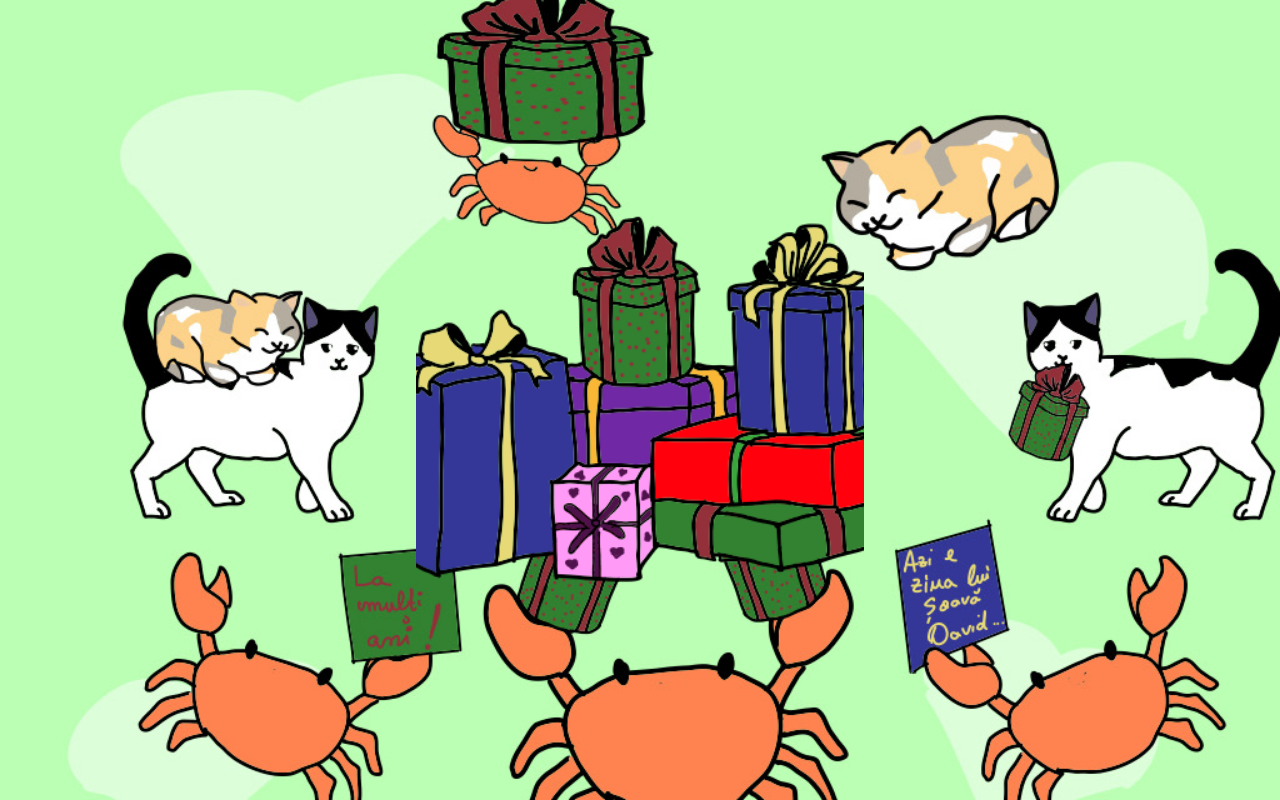
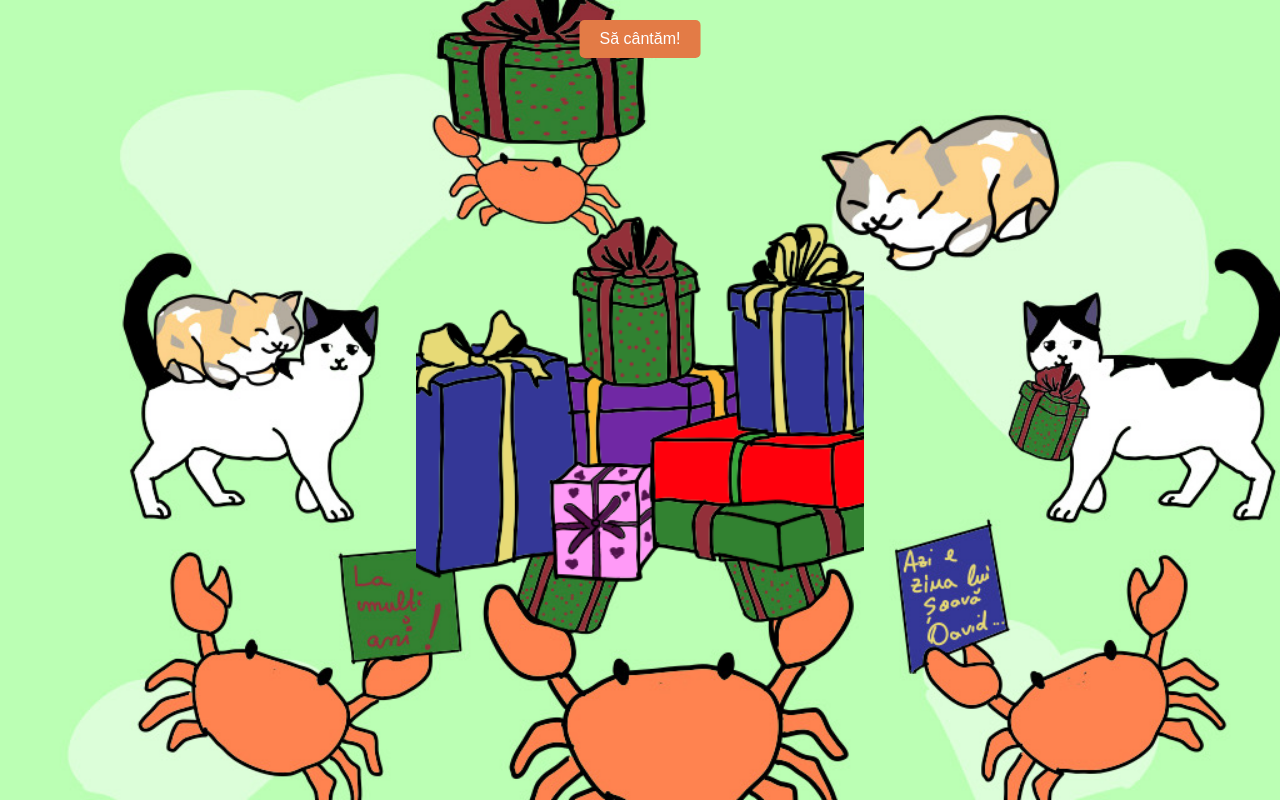
Before and after one commit to Sharokos/ziua-lui-dav-cel-drag, a plain HTML site: page index.html in a window 1280 px wide. Drawn offline with Linux system fonts and the light colour scheme.

Commit message:
Add sound

```diff
--- a/index.html
+++ b/index.html
@@ -16,7 +16,19 @@
             background-size: cover;
             font-family: Arial, sans-serif;
         }
-
+		.top-button {
+            position: absolute;
+            top: 20px;
+            left: 50%;
+            transform: translateX(-50%);
+            padding: 10px 20px;
+            background-color: #e37b46;
+            color: white;
+            border: none;
+            border-radius: 5px;
+            cursor: pointer;
+            font-size: 16px;
+        }
         .centered-div {
             width: 35vw;
             height: 50vh;
@@ -61,6 +73,7 @@
     </style>
 </head>
 <body>
+	<button class="top-button" id="playAudio">Să cântăm!</button>
     <div class="centered-div" id="openPopup"></div>
 
     <div class="overlay" id="overlay"></div>
@@ -69,12 +82,14 @@
         <span class="close" id="closePopup">&times;</span>
         <p>Omule drag, la mulți ani! Să fii extra sănătos și extra fericit! Mi-aș fi dorit tare să fiu cu tine și să celebrăm împreună ziua ta... iată aceste animăluțe cum au venit să îți aducă ofranda. Primește acest voucher în valoare de 100 de euro de la Ș și Ana. Te pupam cu drag și te iubim!</p>
     </div>
-
+	<audio id="audio" src="melodie.mp3"></audio>
     <script>
         const openPopup = document.getElementById('openPopup');
         const closePopup = document.getElementById('closePopup');
         const popup = document.getElementById('popup');
         const overlay = document.getElementById('overlay');
+		const playAudio = document.getElementById('playAudio');
+        const audio = document.getElementById('audio');
 
         openPopup.addEventListener('click', () => {
             popup.style.display = 'block';
@@ -90,6 +105,9 @@
             popup.style.display = 'none';
             overlay.style.display = 'none';
         });
+		playAudio.addEventListener('click', () => {
+            audio.play();
+        });
     </script>
 </body>
 </html>
```
Also changed, not shown: 1 other file.
